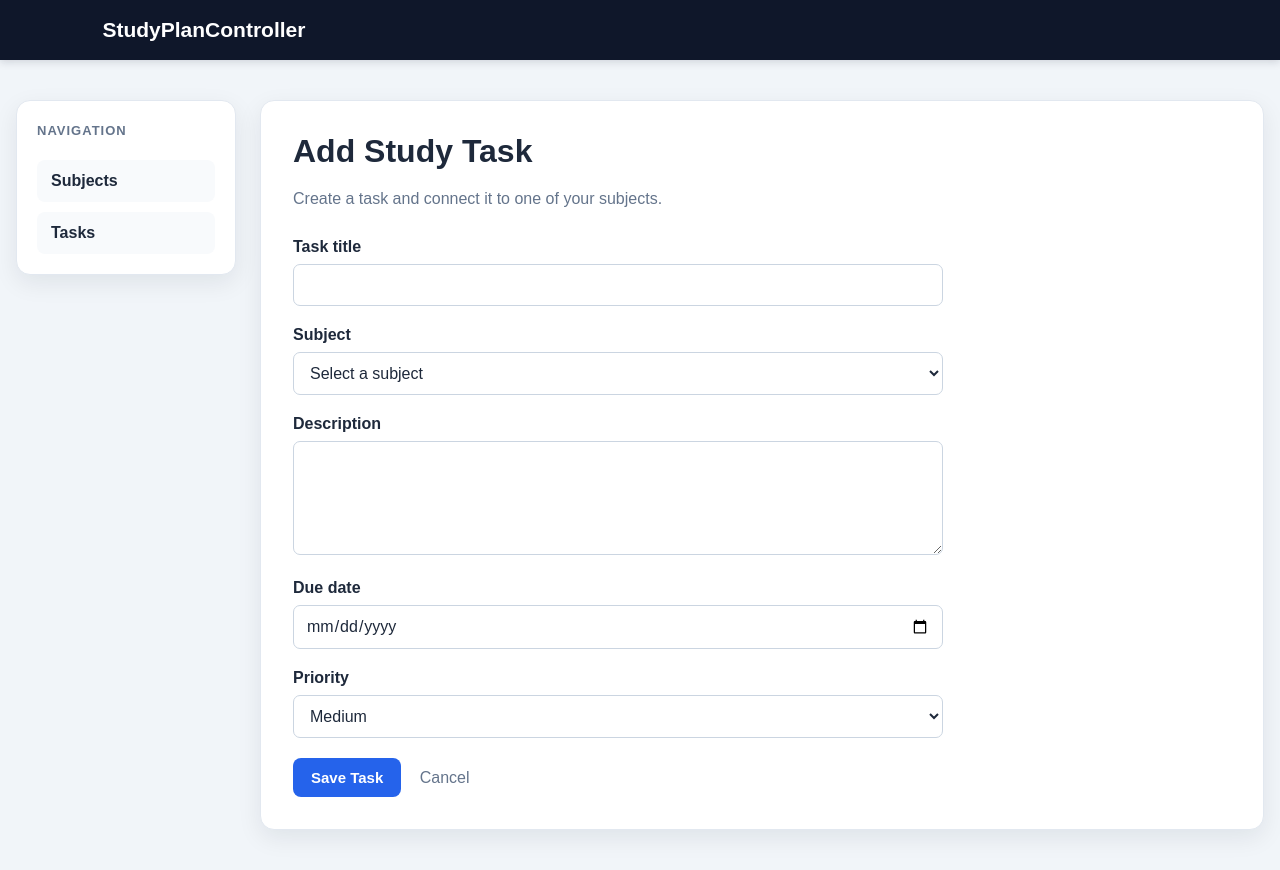
After one commit to Xierq2004/StudyPlanController, a Flask app: template templates/add_task.html in a window 1280 px wide. The commit adds this page. Run offline with Flask 3, Linux system fonts and the light colour scheme; the template is opened without the code that fills it, so the values that code supplies are empty.

Commit message:
Implement task listing and creation

```diff
--- a/app.py
+++ b/app.py
@@ -1,6 +1,16 @@
-from flask import Flask, flash, redirect, render_template, request, url_for
+from datetime import datetime
+
+from flask import (
+    Flask,
+    flash,
+    redirect,
+    render_template,
+    request,
+    url_for
+)
+
 from config import Config
-from models import Subject, db
+from models import StudyTask, Subject, db
 
 
 app = Flask(__name__)
@@ -16,7 +26,9 @@ def home():
 
 @app.route("/subjects")
 def subjects():
-    all_subjects = Subject.query.order_by(Subject.code).all()
+    all_subjects = Subject.query.order_by(
+        Subject.code
+    ).all()
 
     return render_template(
         "subjects.html",
@@ -32,13 +44,21 @@ def add_subject():
         colour = request.form.get("colour", "#2563eb")
 
         if not name or not code:
-            flash("Subject name and code are required.", "error")
+            flash(
+                "Subject name and code are required.",
+                "error"
+            )
             return render_template("add_subject.html")
 
-        existing_subject = Subject.query.filter_by(code=code).first()
+        existing_subject = Subject.query.filter_by(
+            code=code
+        ).first()
 
         if existing_subject:
-            flash("This subject code already exists.", "error")
+            flash(
+                "This subject code already exists.",
+                "error"
+            )
             return render_template("add_subject.html")
 
         subject = Subject(
@@ -50,13 +70,19 @@ def add_subject():
         db.session.add(subject)
         db.session.commit()
 
-        flash("Subject added successfully.", "success")
+        flash(
+            "Subject added successfully.",
+            "success"
+        )
         return redirect(url_for("subjects"))
 
     return render_template("add_subject.html")
 
 
-@app.route("/subjects/<int:subject_id>/edit", methods=["GET", "POST"])
+@app.route(
+    "/subjects/<int:subject_id>/edit",
+    methods=["GET", "POST"]
+)
 def edit_subject(subject_id):
     subject = Subject.query.get_or_404(subject_id)
 
@@ -70,7 +96,6 @@ def edit_subject(subject_id):
                 "Subject name and code are required.",
                 "error"
             )
-
             return render_template(
                 "edit_subject.html",
                 subject=subject
@@ -88,7 +113,6 @@ def edit_subject(subject_id):
                 "This subject code already exists.",
                 "error"
             )
-
             return render_template(
                 "edit_subject.html",
                 subject=subject
@@ -104,7 +128,6 @@ def edit_subject(subject_id):
             "Subject updated successfully.",
             "success"
         )
-
         return redirect(url_for("subjects"))
 
     return render_template(
@@ -112,15 +135,145 @@ def edit_subject(subject_id):
         subject=subject
     )
 
-@app.route("/subjects/<int:subject_id>/delete", methods=["POST"])
+
+@app.route(
+    "/subjects/<int:subject_id>/delete",
+    methods=["POST"]
+)
 def delete_subject(subject_id):
     subject = Subject.query.get_or_404(subject_id)
 
     db.session.delete(subject)
     db.session.commit()
 
-    flash("Subject deleted successfully.", "success")
+    flash(
+        "Subject deleted successfully.",
+        "success"
+    )
     return redirect(url_for("subjects"))
+
+
+@app.route("/tasks")
+def tasks():
+    all_tasks = StudyTask.query.order_by(
+        StudyTask.due_date
+    ).all()
+
+    return render_template(
+        "tasks.html",
+        tasks=all_tasks
+    )
+
+
+@app.route("/tasks/add", methods=["GET", "POST"])
+def add_task():
+    all_subjects = Subject.query.order_by(
+        Subject.code
+    ).all()
+
+    if not all_subjects:
+        flash(
+            "Add a subject before creating a task.",
+            "error"
+        )
+        return redirect(url_for("subjects"))
+
+    if request.method == "POST":
+        title = request.form.get("title", "").strip()
+        description = request.form.get(
+            "description",
+            ""
+        ).strip()
+        due_date_text = request.form.get(
+            "due_date",
+            ""
+        )
+        priority = request.form.get(
+            "priority",
+            "Medium"
+        )
+        subject_id_text = request.form.get(
+            "subject_id",
+            ""
+        )
+
+        if not title or not due_date_text or not subject_id_text:
+            flash(
+                "Title, subject and due date are required.",
+                "error"
+            )
+            return render_template(
+                "add_task.html",
+                subjects=all_subjects
+            )
+
+        try:
+            due_date = datetime.strptime(
+                due_date_text,
+                "%Y-%m-%d"
+            ).date()
+        except ValueError:
+            flash(
+                "Enter a valid due date.",
+                "error"
+            )
+            return render_template(
+                "add_task.html",
+                subjects=all_subjects
+            )
+
+        try:
+            subject_id = int(subject_id_text)
+        except ValueError:
+            flash(
+                "Select a valid subject.",
+                "error"
+            )
+            return render_template(
+                "add_task.html",
+                subjects=all_subjects
+            )
+
+        subject = db.session.get(
+            Subject,
+            subject_id
+        )
+
+        if subject is None:
+            flash(
+                "The selected subject does not exist.",
+                "error"
+            )
+            return render_template(
+                "add_task.html",
+                subjects=all_subjects
+            )
+
+        if priority not in {"Low", "Medium", "High"}:
+            priority = "Medium"
+
+        task = StudyTask(
+            title=title,
+            description=description,
+            due_date=due_date,
+            priority=priority,
+            status="Pending",
+            subject_id=subject.id
+        )
+
+        db.session.add(task)
+        db.session.commit()
+
+        flash(
+            "Task added successfully.",
+            "success"
+        )
+        return redirect(url_for("tasks"))
+
+    return render_template(
+        "add_task.html",
+        subjects=all_subjects
+    )
 
 
 with app.app_context():
@@ -128,4 +281,8 @@ with app.app_context():
 
 
 if __name__ == "__main__":
-    app.run(host="0.0.0.0", port=5000, debug=True)
+    app.run(
+        host="0.0.0.0",
+        port=5000,
+        debug=True
+    )
--- a/static/css/style.css
+++ b/static/css/style.css
@@ -36,24 +36,21 @@ nav {
 }
 
 nav a {
-    color: #cbd5e1;
-    font-size: 16px;
     text-decoration: none;
-    transition: color 0.2s;
 }
 
-nav a:hover {
-    color: white;
-}
-
-nav a:first-child {
+.nav-brand {
     margin-right: auto;
     color: white;
     font-size: 21px;
     font-weight: bold;
 }
 
-/* Navigation start button */
+.nav-brand:hover {
+    color: #dbeafe;
+}
+
+/* Home start button */
 
 .nav-start-button {
     display: inline-flex;
@@ -78,9 +74,25 @@ nav a:first-child {
 
 .nav-start-button:hover {
     background-color: #eff6ff;
-    color: #1d4ed8;
+    color: var(--primary-dark);
     transform: translateY(-1px);
     box-shadow: 0 5px 14px rgba(0, 0, 0, 0.2);
+}
+
+/* Page layouts */
+
+.home-layout {
+    width: 100%;
+}
+
+.app-layout {
+    display: grid;
+    grid-template-columns: 220px minmax(0, 1100px);
+    gap: 24px;
+    width: calc(100% - 32px);
+    max-width: 1380px;
+    margin: 40px auto;
+    align-items: start;
 }
 
 /* Main content */
@@ -94,6 +106,54 @@ main {
     border-radius: 14px;
     background-color: var(--surface);
     box-shadow: 0 8px 24px rgba(15, 23, 42, 0.08);
+}
+
+.app-layout main {
+    width: 100%;
+    max-width: none;
+    margin: 0;
+}
+
+/* Side navigation */
+
+.side-navigation {
+    display: flex;
+    flex-direction: column;
+    gap: 10px;
+    padding: 20px;
+    border: 1px solid var(--border);
+    border-radius: 14px;
+    background-color: white;
+    box-shadow: 0 8px 24px rgba(15, 23, 42, 0.08);
+}
+
+.side-navigation-title {
+    margin: 0 0 8px;
+    color: var(--muted);
+    font-size: 13px;
+    font-weight: bold;
+    letter-spacing: 1px;
+    text-transform: uppercase;
+}
+
+.side-navigation a {
+    display: block;
+    width: 100%;
+    padding: 12px 14px;
+    border-radius: 8px;
+    background-color: #f8fafc;
+    color: var(--text);
+    font-size: 16px;
+    font-weight: bold;
+    text-decoration: none;
+    transition:
+        background-color 0.2s,
+        color 0.2s;
+}
+
+.side-navigation a:hover {
+    background-color: #dbeafe;
+    color: var(--primary-dark);
 }
 
 /* Typography */
@@ -239,7 +368,10 @@ form {
     font-weight: bold;
 }
 
-.form-group input[type="text"] {
+.form-group input[type="text"],
+.form-group input[type="date"],
+.form-group select,
+.form-group textarea {
     width: 100%;
     padding: 11px 12px;
     border: 1px solid #cbd5e1;
@@ -250,9 +382,16 @@ form {
     font-size: 16px;
 }
 
-.form-group input[type="text"]:focus {
+.form-group input[type="text"]:focus,
+.form-group input[type="date"]:focus,
+.form-group select:focus,
+.form-group textarea:focus {
     border-color: var(--primary);
     outline: 3px solid rgba(37, 99, 235, 0.15);
+}
+
+.form-group textarea {
+    resize: vertical;
 }
 
 .form-group input[type="color"] {
--- /dev/null
+++ b/templates/add_task.html
@@ -0,0 +1,100 @@
+{% extends "base.html" %}
+
+{% block title %}
+    Add Task | StudyPlanController
+{% endblock %}
+
+{% block content %}
+<h1>Add Study Task</h1>
+
+<p>
+    Create a task and connect it to one of your subjects.
+</p>
+
+<form method="POST">
+    <div class="form-group">
+        <label for="title">Task title</label>
+
+        <input
+            type="text"
+            id="title"
+            name="title"
+            maxlength="120"
+            required
+        >
+    </div>
+
+    <div class="form-group">
+        <label for="subject_id">Subject</label>
+
+        <select
+            id="subject_id"
+            name="subject_id"
+            required
+        >
+            <option value="">
+                Select a subject
+            </option>
+
+            {% for subject in subjects %}
+                <option value="{{ subject.id }}">
+                    {{ subject.code }}
+                    -
+                    {{ subject.name }}
+                </option>
+            {% endfor %}
+        </select>
+    </div>
+
+    <div class="form-group">
+        <label for="description">
+            Description
+        </label>
+
+        <textarea
+            id="description"
+            name="description"
+            rows="5"
+        ></textarea>
+    </div>
+
+    <div class="form-group">
+        <label for="due_date">Due date</label>
+
+        <input
+            type="date"
+            id="due_date"
+            name="due_date"
+            required
+        >
+    </div>
+
+    <div class="form-group">
+        <label for="priority">Priority</label>
+
+        <select
+            id="priority"
+            name="priority"
+        >
+            <option value="Low">Low</option>
+
+            <option value="Medium" selected>
+                Medium
+            </option>
+
+            <option value="High">High</option>
+        </select>
+    </div>
+
+    <button type="submit">
+        Save Task
+    </button>
+
+    <a
+        class="cancel-link"
+        href="{{ url_for('tasks') }}"
+    >
+        Cancel
+    </a>
+</form>
+{% endblock %}
--- a/templates/base.html
+++ b/templates/base.html
@@ -2,25 +2,60 @@
 <html lang="en">
 <head>
     <meta charset="UTF-8">
-    <meta name="viewport" content="width=device-width, initial-scale=1.0">
-    <title>{% block title %}StudyPlanController{% endblock %}</title>
-    <link rel="stylesheet"
-          href="{{ url_for('static', filename='css/style.css') }}">
+
+    <meta
+        name="viewport"
+        content="width=device-width, initial-scale=1.0"
+    >
+
+    <title>
+        {% block title %}
+            StudyPlanController
+        {% endblock %}
+    </title>
+
+    <link
+        rel="stylesheet"
+        href="{{ url_for('static', filename='css/style.css') }}"
+    >
 </head>
+
 <body>
     <nav>
-        <a href="{{ url_for('home') }}">StudyPlanController</a>
+        <a
+            class="nav-brand"
+            href="{{ url_for('home') }}"
+        >
+            StudyPlanController
+        </a>
 
         {% if request.endpoint == "home" %}
             <a
                 class="nav-start-button"
                 href="{{ url_for('subjects') }}"
             >
-                Start
+                开始
             </a>
         {% endif %}
     </nav>
-</nav>
+
+    <div class="{% if request.endpoint == 'home' %}home-layout{% else %}app-layout{% endif %}">
+
+        {% if request.endpoint != "home" %}
+            <aside class="side-navigation">
+                <p class="side-navigation-title">
+                    Navigation
+                </p>
+
+                <a href="{{ url_for('subjects') }}">
+                    Subjects
+                </a>
+
+                <a href="{{ url_for('tasks') }}">
+                    Tasks
+                </a>
+            </aside>
+        {% endif %}
 
         <main>
             {% with messages = get_flashed_messages(with_categories=true) %}
@@ -33,5 +68,6 @@
 
             {% block content %}{% endblock %}
         </main>
+    </div>
 </body>
 </html>
```
Also changed, not shown: other parts of static/css/style.css (+91 -5 lines), templates/subjects.html (+3 -11 lines), templates/tasks.html (added, +68 -0 lines). Lines whose indentation alone changed are shown as unchanged.
